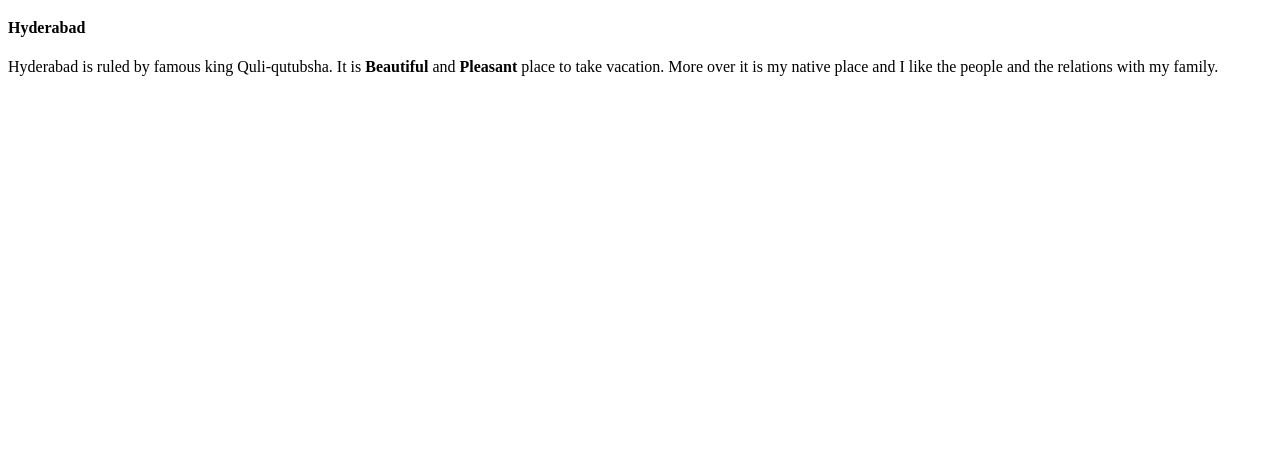
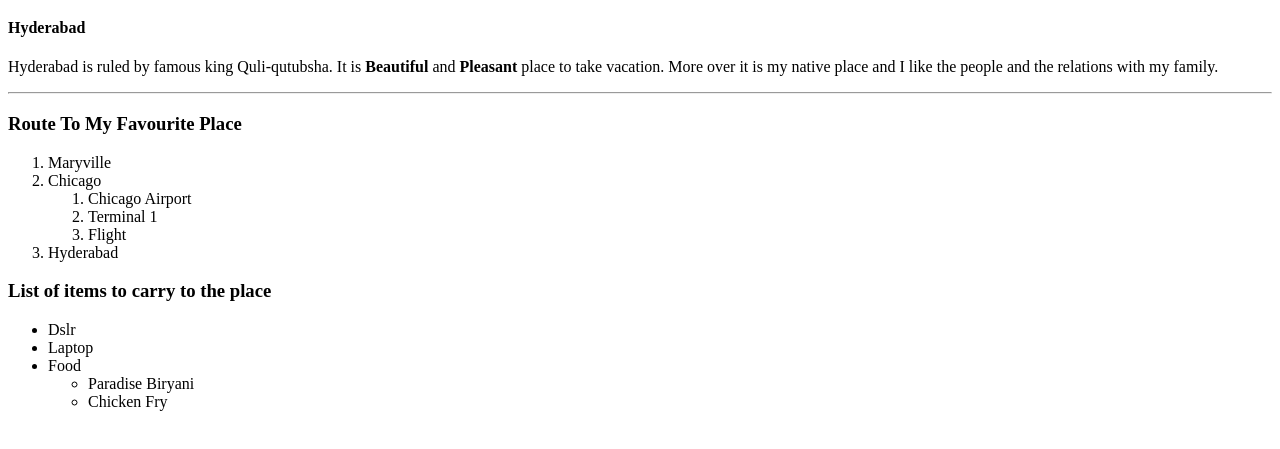
Before and after one commit to 44-563-WebApps-F21/webapps-f21-assignment-3-Arunkumar3007, a plain HTML site: page index.html in a window 1280 px wide. Shown: the part 61-510 px from the top of the page. Drawn offline with Linux system fonts and the light colour scheme.

Commit message:
Added list

```diff
--- a/index.html
+++ b/index.html
@@ -12,6 +12,31 @@
     <p> Hyderabad is ruled by famous king Quli-qutubsha. It is <b>Beautiful</b> and <b>Pleasant</b> place to take
         vacation. More over it is my native place and I like the people and the relations with my family.
     </p>
+
+    <hr>
+    <h3>Route To My Favourite Place</h3>
+    <ol>
+        <li>Maryville</li>
+        <li>Chicago</li>
+        <ol>
+            <li>Chicago Airport</li>
+            <li>Terminal 1</li>
+            <li>Flight</li>
+        </ol>
+        <li>Hyderabad</li>
+    </ol>
+
+    <h3> List of items to carry to the place</h3>
+    <ul>
+        <li>Dslr</li>
+        <li>Laptop</li>
+        <li>Food</li>
+        <ul>
+            <li>Paradise Biryani</li>
+            <li>Chicken Fry</li>
+        </ul>
+    </ul>
+
 </body>
 
 </html>
```
